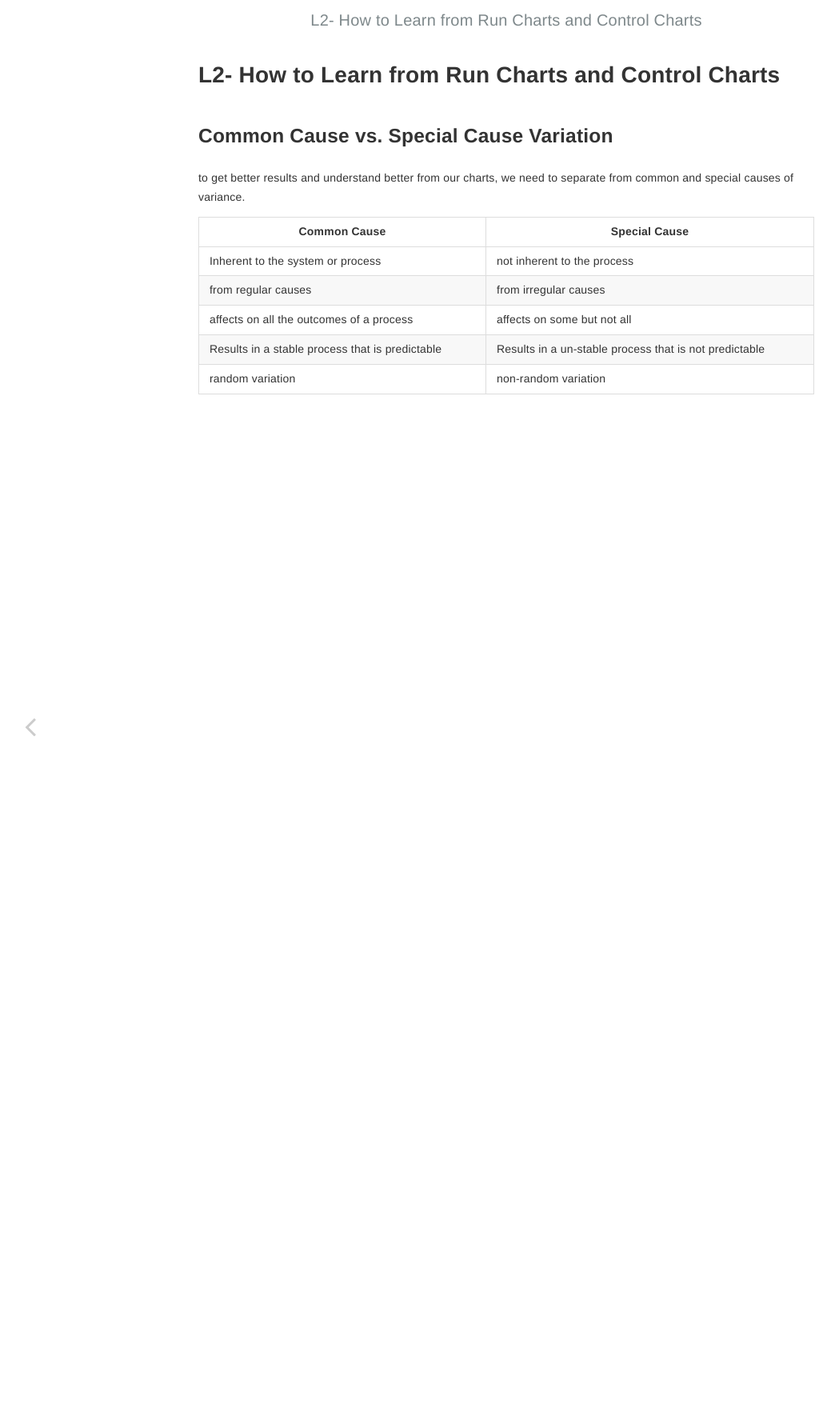
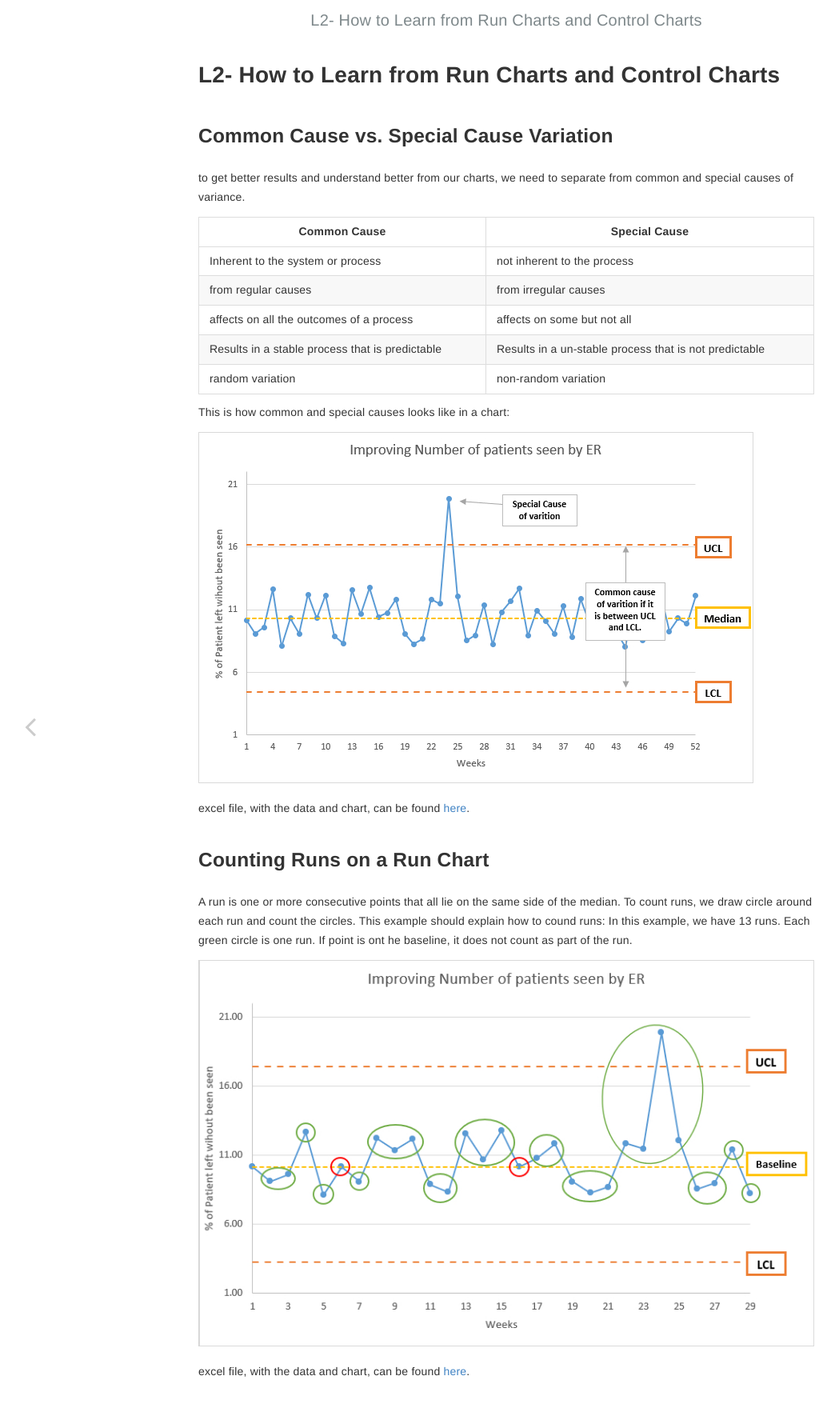
Before and after one commit to alioh/IHI-QI104, a Jekyll site: the page built from _posts/2020-04-08-L2 How to Learn from Run Charts and Control Charts.md, in a window 1280 px wide. Shown: the top 1760 px of the page at 80% size, without its empty margins (7-1056 px from the left). Built offline with Jekyll 4.4.1, drawn with Linux system fonts in a browser that asks for light colours.

Commit message:
fixed xlsx files, added more to L2

```diff
--- a/_posts/2020-04-06-L2 How to Learn from Run Charts and Control Charts.md
+++ b/_posts/2020-04-08-L2 How to Learn from Run Charts and Control Charts.md
@@ -17,3 +17,18 @@ to get better results and understand better from our charts, we need to separate
 |affects on all the outcomes of a process|affects on some but not all|
 |Results in a stable process that is predictable|Results in a un-stable process that is not predictable|
 |random variation|non-random variation|
+
+This is how common and special causes looks like in a chart:
+
+
+![](/IHI-QI104/img/L2-1.jpg)
+
+excel file, with the data and chart, can be found [here](/IHI-QI104/xlsx/L2-1.xlsx).
+
+## Counting Runs on a Run Chart
+A run is one or more consecutive points that all lie on the same side of the median. To count runs, we draw circle around each run and count the circles. This example should explain how to cound runs:
+In this example, we have 13 runs. Each green circle is one run. If point is ont he baseline, it does not count as part of the run.
+
+![](/IHI-QI104/img/L2-2.jpg)
+
+excel file, with the data and chart, can be found [here](/IHI-QI104/xlsx/L2-2.xlsx).
```
Also changed, not shown: index.md (+1 -1 lines), img/L2-1.jpg (added), img/L2-2.jpg (added), 4 other files.
